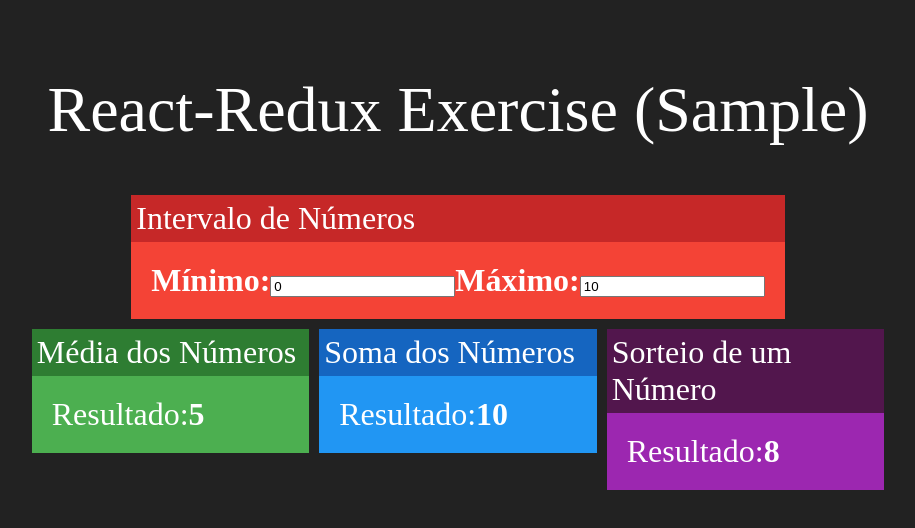
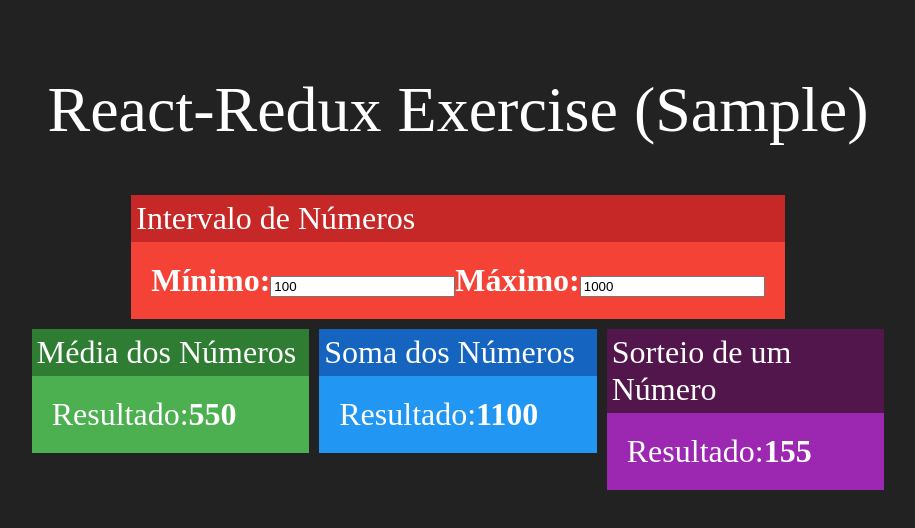
Before and after one commit to PedroBarbosaSw/redux-sample, a React (Create React App) app: page / in a window 1280 px wide. Shown: the top 528 px of the page, without its empty margins (182-1097 px from the left). Built offline with nearby package versions, Linux system fonts and the light colour scheme.

Commit message:
code with no redux, wait for it

```diff
--- a/src/App.js
+++ b/src/App.js
@@ -1,4 +1,4 @@
-import logo from './logo.svg';
+import React, { useState } from 'react';
 import './App.css';
 
 import Intervalo from './components/Intervalo';
@@ -7,16 +7,20 @@
 import Sorteio from './components/Sorteio';
 
 function App() {
+
+   const [min, setMin] = useState(100)
+   const [max, setMax] = useState(1000)
+
    return (
       <div className="App">
          <h1>React-Redux Exercise (Sample)</h1>
          <div className="linha">
-            <Intervalo></Intervalo>
+            <Intervalo min={min} max={max} ></Intervalo>
          </div>
          <div className="linha">
-            <Media></Media>
-            <Soma></Soma>
-            <Sorteio></Sorteio>
+            <Media min={min} max={max}></Media>
+            <Soma min={min} max={max}></Soma>
+            <Sorteio min={min} max={max}></Sorteio>
          </div>
       </div>
    );
--- a/src/components/Intervalo.jsx
+++ b/src/components/Intervalo.jsx
@@ -4,16 +4,18 @@
 import Card from './Card'
 
 export default props => {
+   const { min, max} = props
+
    return (
       <Card title="Intervalo de Números" red>
          <div className="Intervalo">
             <span>
                <strong>Mínimo:</strong>
-               <input type="number" value={0} readOnly />
+               <input type="number" value={min} readOnly />
             </span>
             <span>
                <strong>Máximo:</strong>
-               <input type="number" value={10}readOnly />
+               <input type="number" value={max}readOnly />
             </span>
          </div>
       </Card>
--- a/src/components/Media.jsx
+++ b/src/components/Media.jsx
@@ -3,12 +3,14 @@
 import Card from './Card'
 
 export default props => {
+   const { min, max } = props
+
    return (
       <Card title="Média dos Números" green>
          <div>
             <span>
                <span>Resultado:</span>
-               <strong>5</strong>
+               <strong>{ (max + min) / 2 }</strong>
             </span>
          </div>
       </Card>
--- a/src/components/Soma.jsx
+++ b/src/components/Soma.jsx
@@ -3,12 +3,14 @@
 import Card from './Card'
 
 export default props => {
+   const { min, max } = props
+
    return (
       <Card title="Soma dos Números" blue>
          <div>
             <span>
                <span>Resultado:</span>
-               <strong>10</strong>
+               <strong>{ max + min }</strong>
             </span>
          </div>
       </Card>
--- a/src/components/Sorteio.jsx
+++ b/src/components/Sorteio.jsx
@@ -3,12 +3,15 @@
 import Card from './Card'
 
 export default props => {
+   const { min, max } = props
+   const aleatorio = parseInt(Math.random() * (max - min)) + min
+
    return (
       <Card title="Sorteio de um Número" purple>
          <div>
             <span>
                <span>Resultado:</span>
-               <strong>8</strong>
+               <strong>{ aleatorio }</strong>
             </span>
          </div>
       </Card>
```
